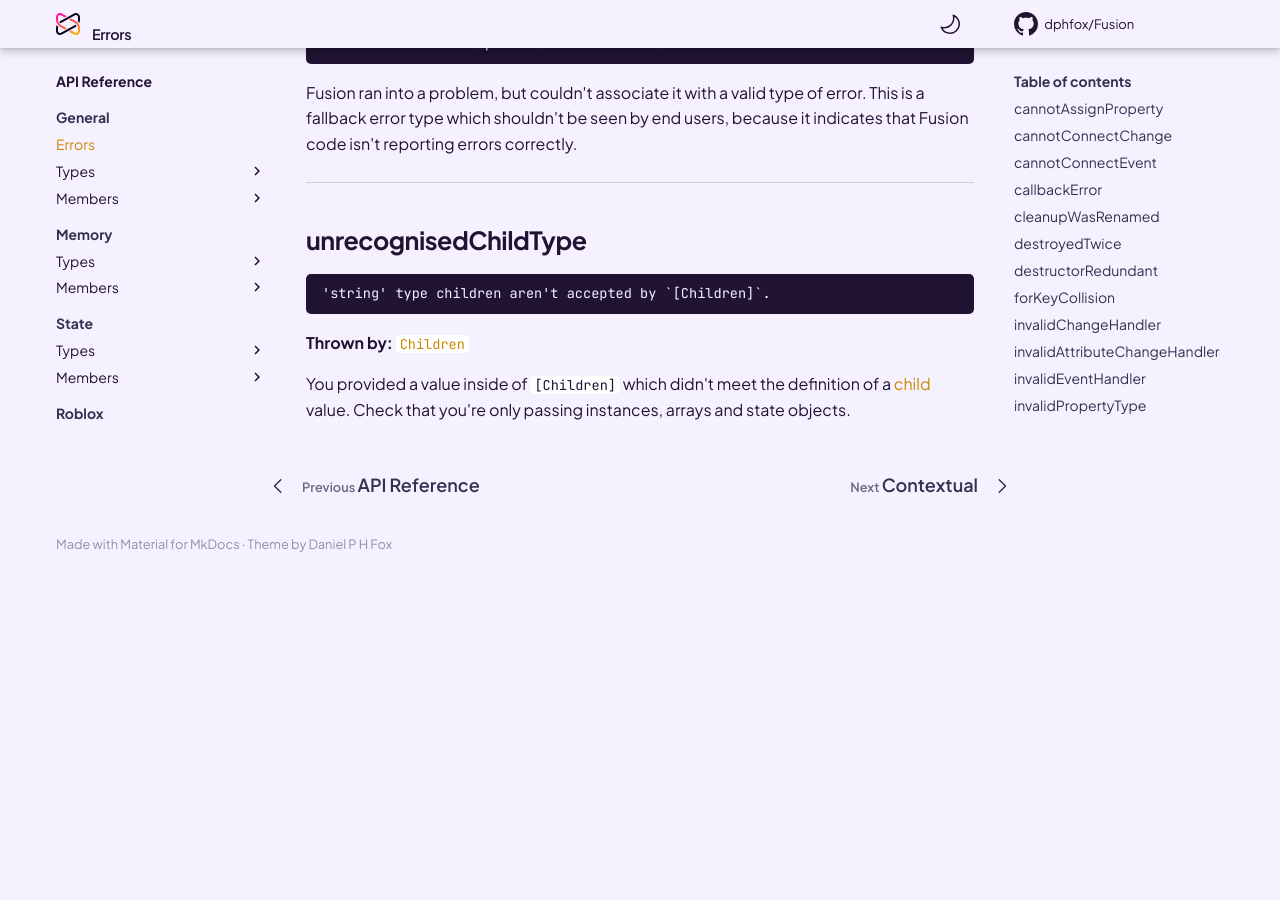
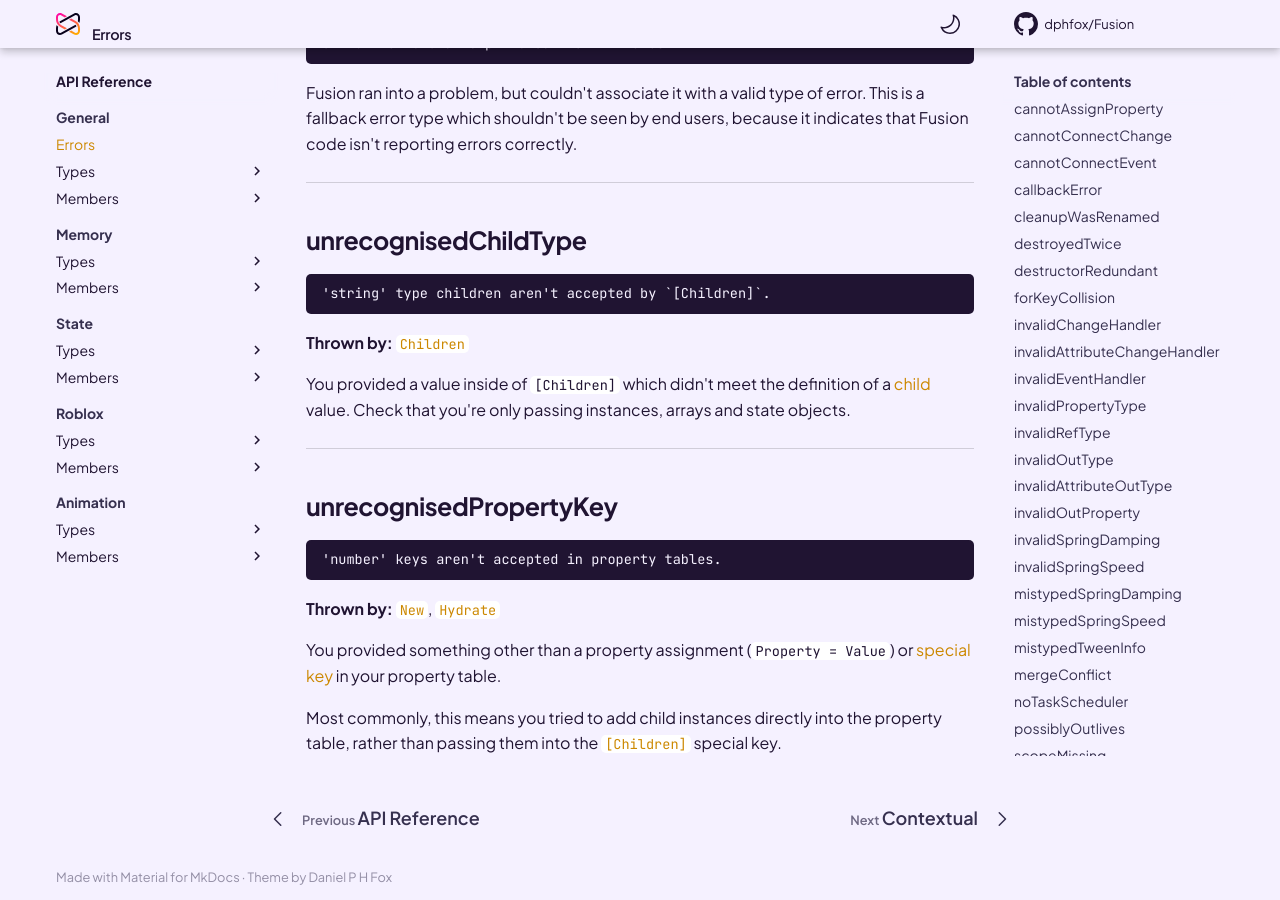
Before and after one commit to dphfox/Fusion, an MkDocs documentation site: the page built from docs/api-reference/general/errors.md, in a window 1280 px wide and 900 px high, scrolled down 9096 px. Built offline with MkDocs 1.6.1 and Material for MkDocs 9.7.7, drawn with Linux system fonts in a browser that asks for light colours; comment, search, counter and statistics services are not loaded; the version menu is left out; before the commit the page ends 9662 px from its top, so only the background shows below that.

Commit message:
unrecognisedPropertyKey error

````diff
--- a/docs/api-reference/general/errors.md
+++ b/docs/api-reference/general/errors.md
@@ -631,3 +631,25 @@ You provided a value inside of `[Children]` which didn't meet the definition of
 a [child](../../roblox/types/child) value. Check that you're only passing
 instances, arrays and state objects.
 </div>
+
+-----
+
+<div class="fusiondoc-error-api-section" markdown>
+
+## unrecognisedPropertyKey
+
+```
+'number' keys aren't accepted in property tables.
+```
+
+**Thrown by:**
+[`New`](../../roblox/members/new),
+[`Hydrate`](../../roblox/members/hydrate)
+
+You provided something other than a property assignment (`Property = Value`) or
+[special key](../../roblox/types/specialkey) in your property table.
+
+Most commonly, this means you tried to add child instances directly into the
+property table, rather than passing them into the
+[`[Children]`](../../roblox/members/children) special key.
+</div>
````
